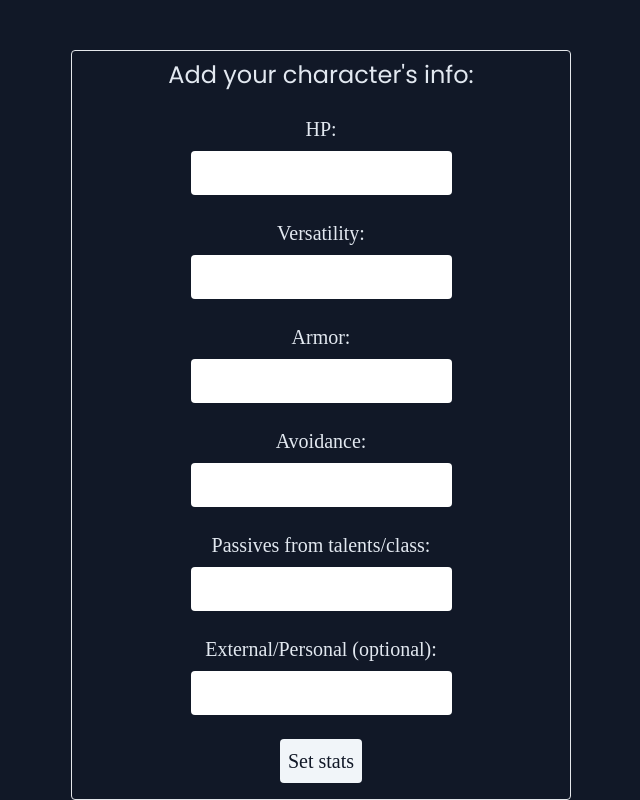
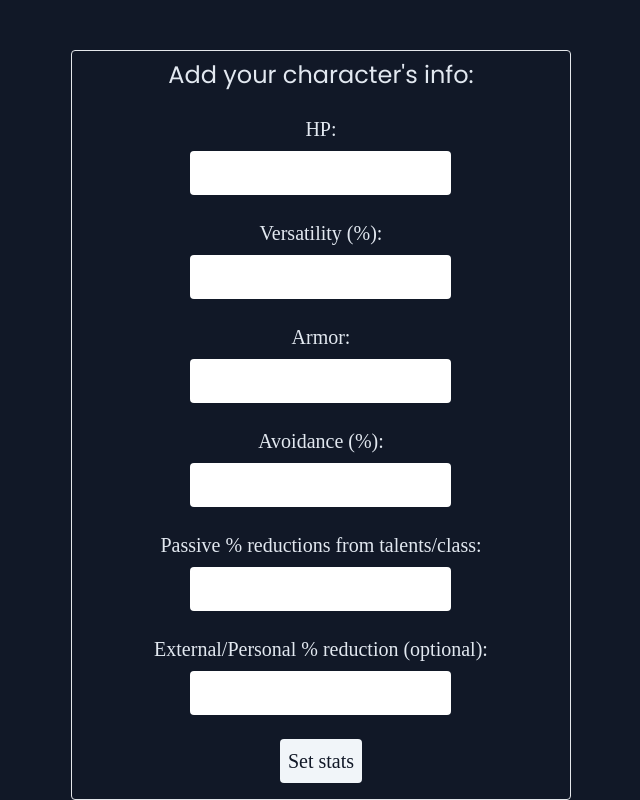
Before and after one commit to jinitsuga/oneshot-ornot, a React (Vite) app: page / in a window 1280 px wide. Shown: the part 334-1134 px from the top of the page, without its empty margins (319-959 px from the left). Built offline with nearby package versions, Linux system fonts and the light colour scheme.

Commit message:
character stats get updated successfully from form to main component

```diff
--- a/src/App.tsx
+++ b/src/App.tsx
@@ -1,7 +1,7 @@
 import { useState } from "react";
 import "./App.css";
 import Navbar from "./Components/Navbar";
-import CharacterForm from "./Components/CharacterForm";
+import { CharacterForm } from "./Components/CharacterForm";
 
 // [ ]
 
@@ -10,12 +10,14 @@ export interface Stats {
   versatility: Number;
   armor: Number;
   avoidance: Number;
-  passive: Number;
+  passives: Number;
   external?: Number;
 }
 
 export default function App() {
   const [charStats, setCharStats] = useState<Stats>();
+
+  console.log(charStats);
 
   return (
     <div className="text-slate-200 flex flex-col justify-center items-center ">
@@ -23,7 +25,7 @@ export default function App() {
       <div className="flex flex-col justify-center items-center h-80">
         <h1 className="text-4xl">Find out if you're getting one-shot</h1>
       </div>
-      <CharacterForm setStats={setCharStats} />
+      <CharacterForm setCharStats={setCharStats} />
     </div>
   );
 }
--- a/src/Components/CharacterForm.tsx
+++ b/src/Components/CharacterForm.tsx
@@ -1,7 +1,28 @@
-import React from "react";
+import React, { FC } from "react";
 import { Stats } from "../App";
 
-export default function CharacterForm(setStats: any) {
+interface Props {
+  setCharStats: Function;
+}
+
+const CharacterForm: FC<Props> = ({ setCharStats }) => {
+  const [stats, setStats] = React.useState<Stats>({
+    hp: 0,
+    versatility: 0,
+    armor: 0,
+    avoidance: 0,
+    passives: 0,
+    external: 0,
+  });
+
+  console.log(stats);
+
+  function updateStats(e: any) {
+    setStats((oldstats) => {
+      return { ...oldstats, [e.target.name]: e.target.value };
+    });
+  }
+
   return (
     <div
       className="flex flex-col justify-center items-center gap-4 font-['Poppins', sans-serif] border p-2
@@ -17,16 +38,20 @@ export default function CharacterForm(setStats: any) {
           <input
             className="text-slate-900 text-xl rounded p-2 m-2"
             type="number"
+            name="hp"
+            onChange={updateStats}
           ></input>
         </label>
         <label
           className="flex flex-col justify-center items-center text-xl m-2"
           htmlFor="versa"
         >
-          Versatility:
+          Versatility (%):
           <input
             className="text-slate-900 text-xl rounded p-2 m-2"
             type="number"
+            name="versatility"
+            onChange={updateStats}
           ></input>
         </label>
         <label
@@ -36,46 +61,62 @@ export default function CharacterForm(setStats: any) {
           Armor:
           <input
             className="text-slate-900 text-xl rounded p-2 m-2"
-            type="armor"
+            type="number"
+            name="armor"
+            onChange={updateStats}
           ></input>
         </label>
         <label
           className="flex flex-col justify-center items-center text-xl m-2"
           htmlFor="avoidance"
         >
-          Avoidance:
+          Avoidance (%):
           <input
             className="text-slate-900 text-xl rounded p-2 m-2"
             type="number"
+            name="avoidance"
+            onChange={updateStats}
           ></input>
         </label>
         <label
           className="flex flex-col justify-center items-center text-xl m-2"
           htmlFor="passive"
         >
-          Passives from talents/class:
+          Passive % reductions from talents/class:
           <input
             className="text-slate-900 text-xl rounded p-2 m-2"
-            type="passive"
+            type="number"
+            name="passives"
+            onChange={updateStats}
           ></input>
         </label>
         <label
           className="flex flex-col justify-center items-center text-xl m-2"
           htmlFor="external"
         >
-          External/Personal (optional):
+          External/Personal % reduction (optional):
           <input
             className="text-slate-900 text-xl rounded p-2 m-2"
-            type="external"
+            type="number"
+            name="external"
+            onChange={updateStats}
           ></input>
         </label>
         <button
           type="button"
           className="text-xl text-gray-900 bg-slate-100 p-2 m-2 rounded"
+          onClick={(e) => {
+            e.preventDefault();
+
+            if (stats.hp > 1 && stats.armor > 1) {
+              setCharStats(stats);
+            }
+          }}
         >
           Set stats
         </button>
       </form>
     </div>
   );
-}
+};
+export { CharacterForm };
```
